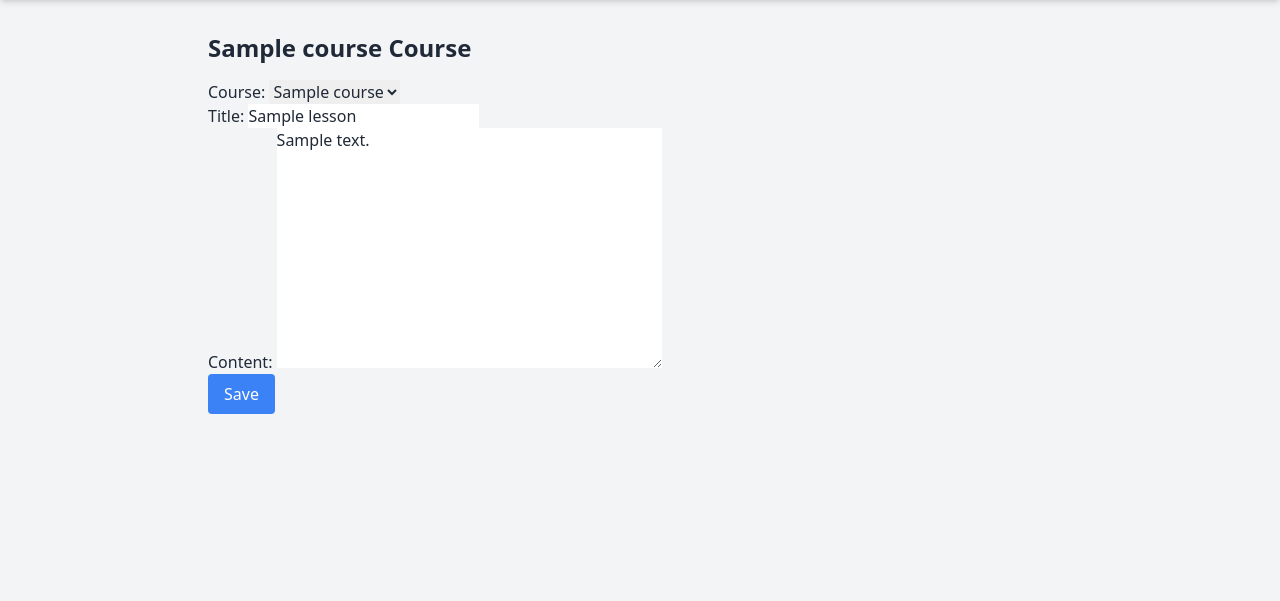
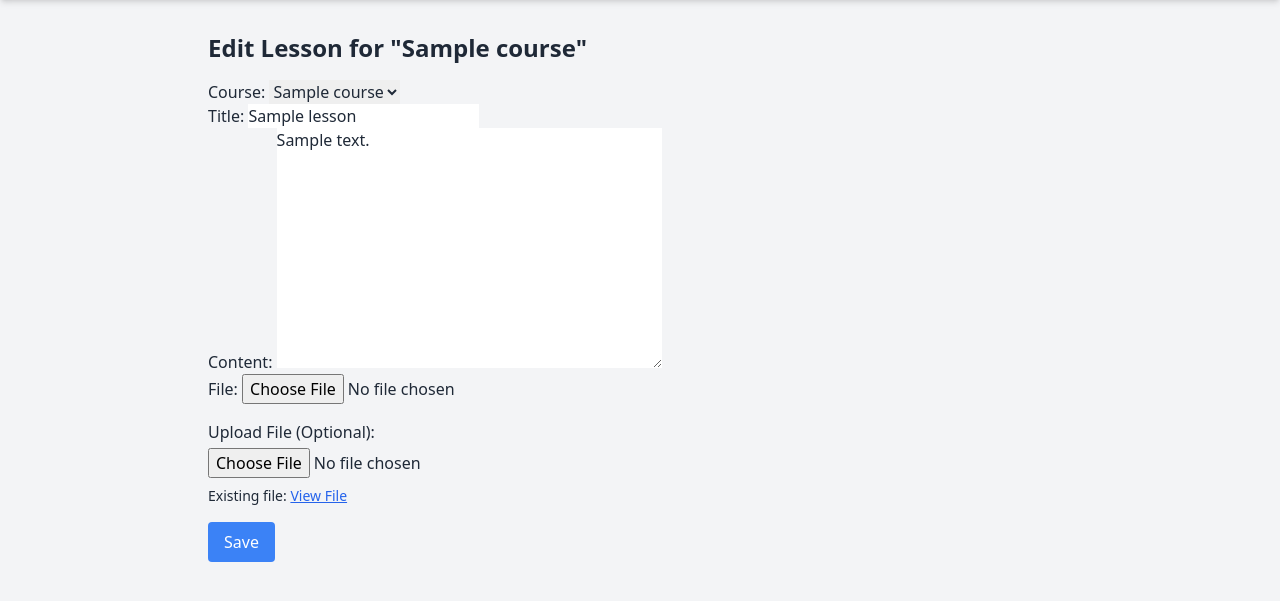
Before and after one commit to divyanshmehta355/LMS, a Django app: page /instructor/lesson/1/edit/ in a window 1280 px wide. Shown: the part 60-661 px from the top of the page. Run offline with Django 5.2, Linux system fonts and the light colour scheme; a user stored in the database is signed in; tables that the repository leaves empty hold one stand-in row (values such as "Sample post"); some libraries are stand-ins or nearby versions.

Commit message:
📁 File Upload v1

```diff
--- a/core/forms.py
+++ b/core/forms.py
@@ -33,6 +33,8 @@ class CourseForm(forms.ModelForm):
         fields = ['title', 'description']
 
 class LessonForm(forms.ModelForm):
+    file = forms.FileField(required=False)
+
     class Meta:
         model = Lesson
         fields = ['course', 'title', 'content']
--- a/core/models.py
+++ b/core/models.py
@@ -37,6 +37,7 @@ class Lesson(models.Model):
     course = models.ForeignKey(Course, on_delete=models.CASCADE)
     title = models.CharField(max_length=255)
     content = models.TextField()
+    file_id = models.CharField(max_length=255, blank=True, null=True)  # Appwrite File ID
 
     def __str__(self):
         return f"{self.title} ({self.course.title})"
--- a/core/templates/core/instructor/lesson_form.html
+++ b/core/templates/core/instructor/lesson_form.html
@@ -1,9 +1,26 @@
 {% extends 'base.html' %}
 {% block content %}
-<h1 class="text-2xl font-bold mb-4">{{ course|default:'Create' }} Course</h1>
-<form method="post">
+<h1 class="text-2xl font-bold mb-4">
+    {% if form.instance.pk %}Edit{% else %}Create{% endif %} Lesson for "{{ course.title }}"
+</h1>
+
+<form method="post" enctype="multipart/form-data">
     {% csrf_token %}
     {{ form.as_p }}
-    <button type="submit" class="bg-blue-500 text-white px-4 py-2 rounded">Save</button>
+
+    <label class="block mt-4">Upload File (Optional):</label>
+    <input type="file" name="file" class="mt-1">
+
+    {% if form.instance.file_id %}
+        <p class="mt-2 text-sm">
+            Existing file:
+            <a href="https://cloud.appwrite.io/v1/storage/buckets/YOUR_BUCKET_ID/files/{{ form.instance.file_id }}/view?project=YOUR_PROJECT_ID"
+               target="_blank" class="text-blue-600 underline">
+                View File
+            </a>
+        </p>
+    {% endif %}
+
+    <button type="submit" class="bg-blue-500 text-white px-4 py-2 rounded mt-4">Save</button>
 </form>
 {% endblock %}
--- a/core/templates/core/instructor/lesson_list.html
+++ b/core/templates/core/instructor/lesson_list.html
@@ -6,6 +6,9 @@
     {% for lesson in lessons %}
     <li class="bg-white p-4 rounded shadow">
         <h2 class="text-lg font-semibold">{{ lesson.title }}</h2>
+        {% if lesson.file_id %}
+        <a href="https://cloud.appwrite.io/v1/storage/buckets/684345b50008bfe7742b/files/{{ lesson.file_id }}/view?project=6843452b00353fbabc66" target="_blank" class="text-blue-600 underline">Download File</a>
+        {% endif %}
         <p class="text-gray-600">{{ lesson.content|truncatewords:20 }}</p>
         <div class="mt-2 space-x-3">
             <a href="{% url 'update_lesson' lesson.id %}" class="text-blue-600">Edit</a>
--- a/core/views.py
+++ b/core/views.py
@@ -101,20 +101,60 @@ def manage_lessons(request, course_id):
     lessons = Lesson.objects.filter(course=course)
     return render(request, 'core/instructor/lesson_list.html', {'course': course, 'lessons': lessons})
 
+# File Upload Functionality Added
+import os
+import tempfile
+from django.shortcuts import render, redirect, get_object_or_404
+from django.contrib.auth.decorators import login_required
+from django import forms
+from .models import Course, Lesson
+from .forms import LessonForm
+from .appwrite_client import storage
+from appwrite.input_file import InputFile
+
 @login_required
 def create_lesson(request, course_id):
     course = get_object_or_404(Course, id=course_id, instructor=request.user)
+
     if request.method == 'POST':
-        form = LessonForm(request.POST)
+        form = LessonForm(request.POST, request.FILES)
         if form.is_valid():
             lesson = form.save(commit=False)
             lesson.course = course
+
+            if request.FILES.get('file'):
+                upload_file = request.FILES['file']
+
+                # Save to a temporary file
+                with tempfile.NamedTemporaryFile(delete=False) as temp:
+                    for chunk in upload_file.chunks():
+                        temp.write(chunk)
+                    temp_path = temp.name
+
+                try:
+                    # Upload to Appwrite using path
+                    appwrite_file = storage.create_file(
+                        bucket_id="684345b50008bfe7742b",
+                        file_id="unique()",
+                        file=InputFile.from_path(temp_path),
+                    )
+                    lesson.file_id = appwrite_file['$id']
+                finally:
+                    os.remove(temp_path)  # Clean up temp file
+
             lesson.save()
             return redirect('manage_lessons', course_id=course.id)
+
     else:
         form = LessonForm(initial={'course': course})
         form.fields['course'].widget = forms.HiddenInput()
-    return render(request, 'core/instructor/lesson_form.html', {'form': form, 'course': course})
+
+    return render(request, 'core/instructor/lesson_form.html', {
+        'form': form,
+        'course': course
+    })
+
+
 
 @login_required
 def update_lesson(request, lesson_id):
```
Also changed, not shown: core/appwrite_client.py (added, +12 -0 lines).
